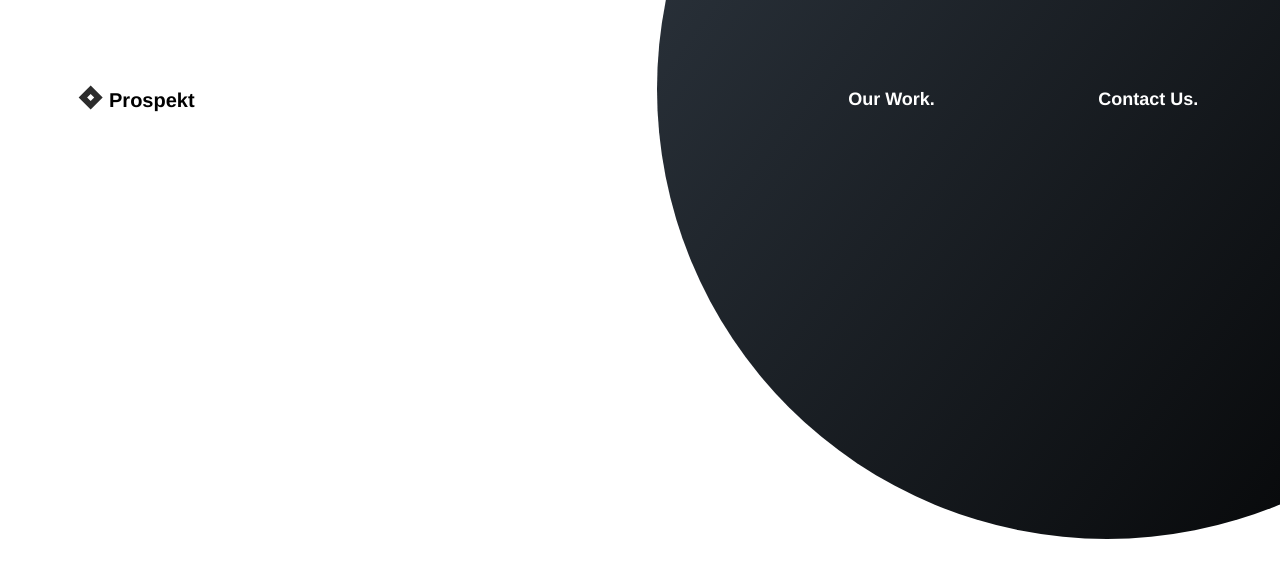
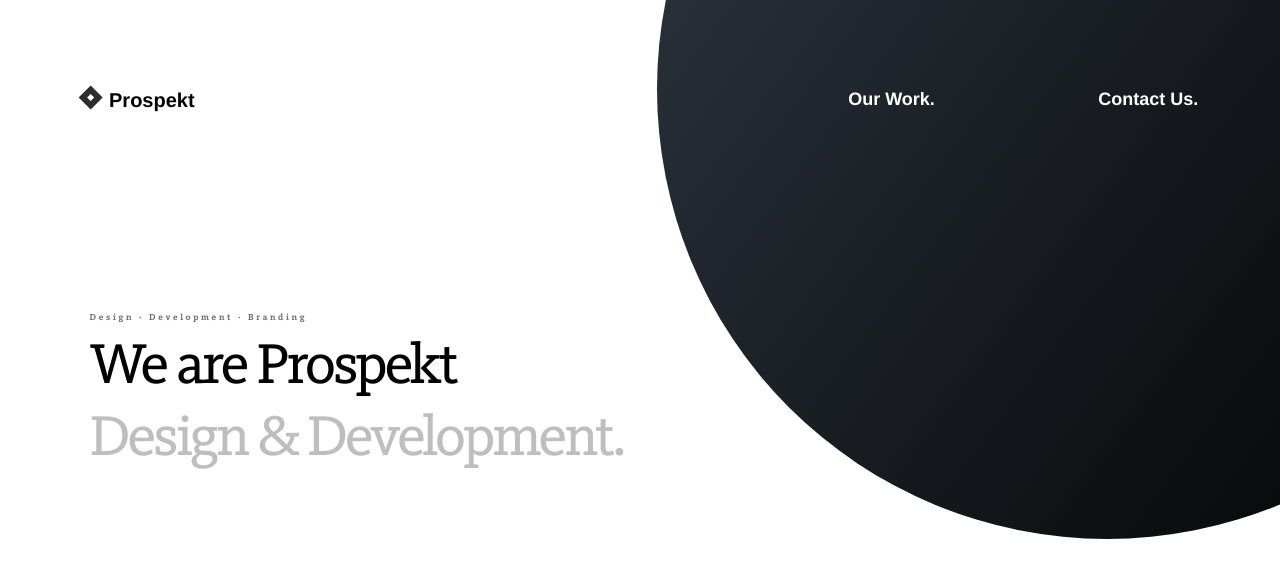
Before and after one commit to ProspektStudio/prospektstudio.github.io, a plain HTML site: page index.html in a window 1280 px wide. Shown: the top 578 px of the page. Drawn offline with Linux system fonts and the light colour scheme.

Commit message:
Added description

```diff
--- a/index.html
+++ b/index.html
@@ -15,7 +15,7 @@
     <div id="header-nav" class="helvetica">
 
         <div id="brand">
-            <div class="flex-container">
+            <div class="brand">
                 <div class="logo"></div>
                 <div class="prospekt">Prospekt</div>
             </div>
@@ -30,6 +30,18 @@
 
     </div>
 
+    <div id="description">
+        <div id="design-development-branding">
+            Design · Development · Branding
+        </div>
+        <div id="we-are-prospekt">
+            We are Prospekt
+        </div>
+        <div id="design-development">
+            Design & Development.
+        </div>
+    </div>
+
 </div>
 
 </body>
--- a/style.scss
+++ b/style.scss
@@ -10,15 +10,10 @@ body {
 }
 
 $header-margin: 89px;
+
 #header-nav {
   display: flex;
   margin-top: $header-margin;
-}
-
-.helvetica {
-  font-family: Helvetica;
-  font-weight: bold;
-}
 
   #brand {
     flex-grow: 1;
@@ -39,12 +34,16 @@ $header-margin: 89px;
     display: flex;
     justify-content: space-around;
   }
+}
 
-.prospekt {
-  font-size: 20px;
-  text-align: center;
-  margin-left: 10px;
+.helvetica {
+  font-family: Helvetica;
+  font-weight: bold;
 }
+
+
+.brand {
+  display: flex;
 
   .logo {
     width: 4pt;
@@ -52,6 +51,55 @@ $header-margin: 89px;
     -webkit-transform: rotate(-315deg);
     transform: rotate(-315deg);
     border: solid 6.3px #2c2c2c;
+  }
+
+  .prospekt {
+    font-size: 20px;
+    text-align: center;
+    margin-left: 10px;
+  }
+}
+
+@font-face {
+  font-family: 'KievitSlabOffc';
+  src: url('fonts/KievitSlabOffc-Book.ttf') format('truetype');
+}
+@font-face {
+  font-family: 'KievitSlabOffc';
+  src: url('fonts/KievitSlabOffc-Bold.ttf') format('truetype');
+  font-weight: bold;
+}
+
+#description {
+  margin-left: 7vw;
+  margin-top: 200px;
+
+  font-family: KievitSlabOffc;
+
+  #design-development-branding {
+    opacity: 0.75;
+    font-size: 9px;
+    font-weight: bold;
+    letter-spacing: 2.7px;
+    color: #454545;
+  }
+
+  #we-are-prospekt {
+    font-size: 58px;
+    line-height: 1.05;
+    letter-spacing: -2.9px;
+    color: black;
+
+    margin-top: 15px;
+  }
+
+  #design-development {
+    font-size: 58px;
+    letter-spacing: -2.9px;
+    color: #bebebe;
+
+    margin-top: 6px;
+  }
 }
 
 .bubble {
@@ -92,7 +140,3 @@ $offset: $scale + '0px';
   height: 124px;
   background-image: linear-gradient(315deg, #000000, #303943);
 }
-
-.flex-container {
-  display: flex;
-}
```
Also changed, not shown: fonts/KievitSlabOffc-Bold.ttf (added), fonts/KievitSlabOffc-Book.ttf (added), style.css, 2 other files. Lines whose indentation alone changed are shown as unchanged.
